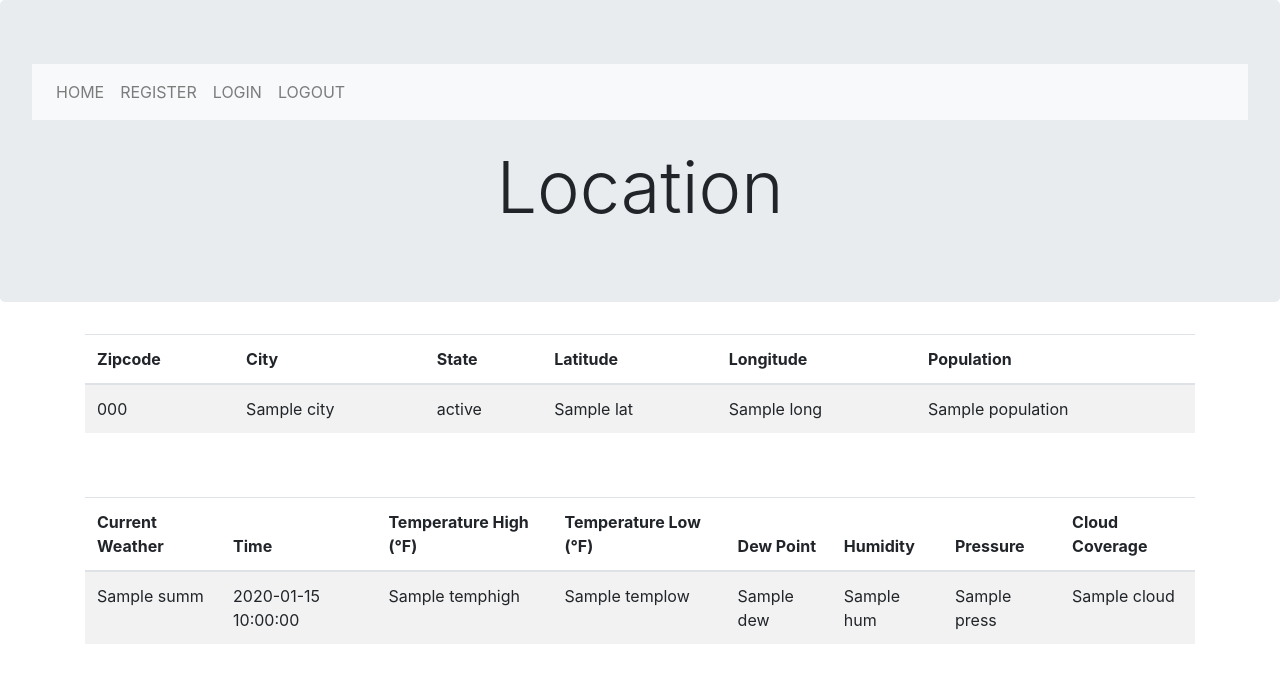
After one commit to Amy-Z/project1, a Flask app: template templates/locations.html in a window 1280 px wide. The commit adds this page. Shown: the top 683 px of the page. Run offline with Flask 2, Linux system fonts and the light colour scheme; the template is opened without the code that fills it: most values are stand-ins (such as "Sample title", 1, 10 or a date in 2020); parts of the project's set-up code (start-up, migrations or seed data) failed here and were passed over; some libraries are stand-ins or nearby versions.

Commit message:
locations page

```diff
--- a/application.py
+++ b/application.py
@@ -1,6 +1,8 @@
 import os
+import requests, json
+import datetime
 
-from flask import Flask, session, render_template, request, redirect
+from flask import Flask, session, render_template, request, redirect, url_for, jsonify
 from flask_session import Session
 from sqlalchemy import create_engine
 from sqlalchemy.orm import scoped_session, sessionmaker
@@ -8,6 +10,9 @@ from flask_login import LoginManager, UserMixin, current_user, login_user
 
 app = Flask(__name__)
 
+
+# GET https://api.darksky.net/forecast/7855d67ac23813386f3dd20216cda119/[time],[summary],[dewPoint],[humidity],[pressure]
+# weather = requests.get("https://api.darksky.net/forecast/7855d67ac23813386f3dd20216cda119/[time],[summary],[dewPoint],[humidity],[temperature],[pressure]")
 
 # Check for environment variable
 if not os.getenv("DATABASE_URL"):
@@ -40,6 +45,11 @@ def index():
     return render_template("index.html", registration=registration)
 
 
+@app.route("/login_r")
+def redlogin():
+    return render_template("login.html")
+
+
 @app.route("/register", methods=["POST"])
 def register():
 
@@ -53,14 +63,28 @@ def register():
     return render_template("login.html")
 
 
+# def login_required(f):
+#     @wrap(f)
+#     def wrap(*args, **kwargs):
+#         if 'logged_in' in session:
+#             return f(*args, **kwargs)
+#         else:
+#             flash("You need to login first")
+#         return redirect(url_for('login.html'))
+#     return wrap
+
+
 @app.route("/login", methods=["POST"])
 def login():
 
-    logname = request.form.get("username") #login.
+    logname = request.form.get("username")
     logpass = request.form.get("password")
     if db.execute("SELECT username,password FROM registration WHERE username = '%s' AND password = '%s'" % (logname, logpass)).rowcount==1:
         return render_template("search.html")
     else:
+        return render_template("error.html")
+    sess = session.get("user_id")
+    if sess == None:
         return render_template("error.html")
     db.commit()
     return render_template("search.html")
@@ -68,68 +92,75 @@ def login():
 
 @app.route("/search", methods=["POST"])
 def search():
-    usrinput = str(request.form.get('zipcode'))
-    locations = db.execute("SELECT * FROM locations WHERE zipcode LIKE '" + usrinput.upper() + "%' OR city LIKE '" + usrinput.upper() + "%'")
-    ZipAndCity=[dict(zipcode=row[1],
-                    city=row[2]) for row in locations.fetchall()]
-    return render_template("search.html", zipcode=ZipAndCity)
+    usrinput = str(request.form.get("search"))
+    locations = db.execute("SELECT zipcode,city FROM locations WHERE zipcode LIKE '" + usrinput.upper() + "%' OR city LIKE '" + usrinput.upper() + "%'").fetchall()
+    return render_template("search.html", locations=locations)
 
 
-@app.route("/location", methods=["POST"])
-def location():
-    return render_template("location.html", locations=locations)
+@app.route("/search/<string:zipcode>")
+def location(zipcode):
+    locations = db.execute("SELECT * FROM locations WHERE zipcode = :zipcode",{"zipcode":str(zipcode)}).fetchone()
+    apilatlong = db.execute("SELECT lat,long FROM locations WHERE zipcode = :zipcode",{"zipcode":str(zipcode)}).fetchone()
+    weather = requests.get("https://api.darksky.net/forecast/7855d67ac23813386f3dd20216cda119/" + str(apilatlong.lat) + "," + str(apilatlong.long) + "?exclude=currently,minutely,hourly,alerts,flags")
+    # if weather.requests.status_code != 200:
+    #     raise Exception("Error.")
+    parse = weather.json()
+    summ = parse["daily"]["summary"]
+    time = parse["daily"]["data"][0]["time"]
+    time = datetime.datetime.fromtimestamp(time).strftime('%m-%d-%Y %H:%M:%S')
+    temphigh = parse["daily"]["data"][0]["temperatureHigh"]
+    templow = parse["daily"]["data"][0]["temperatureLow"]
+    dew = parse["daily"]["data"][0]["dewPoint"]
+    hum = parse["daily"]["data"][0]["humidity"]
+    press = parse["daily"]["data"][0]["pressure"]
+    cloud = parse["daily"]["data"][0]["cloudCover"]
+    print(weather.text)
+    return render_template("locations.html", locations=locations, summ=summ, time=time, temphigh=temphigh, templow=templow, dew=dew, hum=hum, press=press, cloud=cloud)
+
+@app.route("/logout/")
+def logout():
+    session.clear()
+    flash("You have been logged out!")
+    gc.collect()
+    return redirect(url_for('home.html'))
 
 
+@app.route("/api/locations/<int:location>")
+def zip_api(zipcode):
+
+    # Get all passengers.
+    info = location.zipcode
+    zips = []
+    for izp in zips:
+        locations.append(zipcode.city)
+    return jsonify({
+            "place_name": zipcode.city,
+            "state": zipcode.state,
+            "latitude": zipcode.latitude,
+            "longitude": zipcode.longitude,
+            "zip": zipcode.zipcode,
+            "population": zipcode.population
+        })
+
+
+
+# @app.route("/api/<zipcode>", method=["GET"])
+# def apizip():
+#     GET(weather)
+
+
+# @app.route("/location", methods=["POST"])
+# def location():
+#     usrclick = str(request.form.get('moreinfo'))
+#     locations = db.execute("SELECT zipcode FROM locations WHERE zipcode = :zipcode",{"zipcode":zipcode}).fetchall()
+#     # locations = db.execute("SELECT zipcode FROM locations WHERE zipcode == " + " '" + usrclick + "'")
+#     # zipcode=[dict(zipcode=row[1]) for row in locations.fetchall()]
+#     return render_template("locations.html", locations=locations)
 
 # @app.route("/logout")
 # def logout():
 #     session["logged_in"] = False
 #     return home()
 
-
-
-
-# @app.route('/login', methods=['POST'])
-# def login():
-#     if current_user.is_authenticated:
-#         return redirect(url_for('index'))
-#     form = LoginForm()
-#     if form.validate_on_submit():
-#         user = User.query.filter_by(username=form.username.data).first()
-#         if user is None or not user.check_password(form.password.data):
-#             flash('Invalid username or password')
-#             return redirect(url_for('login'))
-#         login_user(user, remember=form.remember_me.data)
-#         return redirect(url_for('index'))
-#     return render_template('login.html', title='Sign In', form=form)
-
-
-# @app.route('/login', method=['POST'])
-# def login():
-#     error = None
-#     if request.method == 'POST':
-#         if request.form['username'] != 'admin' or request.form['password'] != 'admin':
-#             error = 'Not valid. Please try again.'
-#         else:
-#             return redirect(url_for('index'))
-#     return render_template('login.html', error=error)
-
-# @app.route("/users")
-# def registrations():
-#     """Lists all users."""
-
-#     # Get all of the users in the database, send them to our registration.html template.
-#     registration = db.execute("SELECT * FROM registration").fetchall()
-#     return render_template("registration.html", registrations=registrations)
-
-
 if __name__ == '__main__':
     index();
-
-
-    # Get information from registration form
-    #registration = request.form.get("registration")
-    #try:
-    #    registration = str(request.form.get("registration"))
-    #except NameError:
-    #    return render_template("error.html", message="Invalid information.")
--- a/templates/layout.html
+++ b/templates/layout.html
@@ -2,7 +2,7 @@
 <html>
     <head>
         <link rel="stylesheet" href="https://stackpath.bootstrapcdn.com/bootstrap/4.1.1/css/bootstrap.min.css" integrity="sha384-WskhaSGFgHYWDcbwN70/dfYBj47jz9qbsMId/iRN3ewGhXQFZCSftd1LZCfmhktB" crossorigin="anonymous">
-        <link rel="stylesheet" href="style.css">
+        <!--<link rel="stylesheet" href="style.css">-->
     </head>
     <body>
         <div class="jumbotron">
@@ -10,19 +10,16 @@
                 <nav class="navbar navbar-expand-sm bg-light navbar-light">
                     <ul class="navbar-nav">
                         <li class="nav-item">
-                            <a class="nav-link" href="home.html">HOME</a>
+                            <a class="nav-link" href="{{ url_for('home') }}">HOME</a>
                         </li>
                         <li class="nav-item">
-                            <a class="nav-link" href="index.html">REGISTER</a>
+                            <a class="nav-link" href="{{ url_for('index') }}">REGISTER</a>
                         </li>
                         <li class="nav-item">
-                            <a class="nav-link" href="login.html">LOGIN</a>
+                            <a class="nav-link" href="{{ url_for('register') }}">LOGIN</a>
                         </li>
                         <li class="nav-item">
-                            <a class="nav-link" href="search.html">SEARCH</a>
-                        </li>
-                        <li class="nav-item">
-                            <a class="nav-link" href="search.html">LOGOUT</a>
+                            <a class="nav-link" href="{{ url_for('home') }}">LOGOUT</a>
                         </li>
                     </ul>
                 </nav>
--- a/templates/location.html
+++ /dev/null
@@ -1,5 +0,0 @@
-{% extends "layout.html" %}
-{% block title %}
-    Location
-{% endblock %}
-{% block body %}
--- /dev/null
+++ b/templates/locations.html
@@ -0,0 +1,52 @@
+{% extends "layout.html" %}
+{% block title %}
+    Location
+{% endblock %}
+{% block body %}
+
+        <table class="table table-striped">
+          <thead>
+            <th scope="col">Zipcode</th>
+            <th scope="col">City</th>
+            <th scope="col">State</th>
+            <th scope="col">Latitude</th>
+            <th scope="col">Longitude</th>
+            <th scope="col">Population</th>
+          </thead>
+          <tr>
+              <!-- prev zipcode -->
+            <td>{{ locations.zipcode }}</td>
+            <td>{{ locations.city }}</td>
+            <td>{{ locations.state }}</td>
+            <td>{{ locations.lat }}</td>
+            <td>{{ locations.long }}</td>
+            <td>{{ locations.population }}</td>
+
+          </tr>
+        </table>
+<br>
+<br>
+        <table class="table table-striped" href="https://api.darksky.net/forecast/7855d67ac23813386f3dd20216cda119">
+          <thead>
+            <th scope="col">Current Weather</th>
+            <th scope="col">Time</th>
+            <th scope="col">Temperature High (°F)</th>
+            <th scope="col">Temperature Low (°F)</th>
+            <th scope="col">Dew Point</th>
+            <th scope="col">Humidity</th>
+            <th scope="col">Pressure</th>
+            <th scope="col">Cloud Coverage</th>
+          </thead>
+          <tr>
+            <td>{{ summ }}</td>
+            <td>{{ time }}</td>
+            <td>{{ temphigh }}</td>
+            <td>{{ templow }}</td>
+            <td>{{ dew }}</td>
+            <td>{{ hum }}</td>
+            <td>{{ press }}</td>
+            <td>{{ cloud }}</td>
+          </tr>
+        </table>
+
+{% endblock %}
```
Also changed, not shown: style.css (deleted, +0 -134 lines), templates/home.html (+10 -6 lines), templates/search.html (+15 -40 lines).
